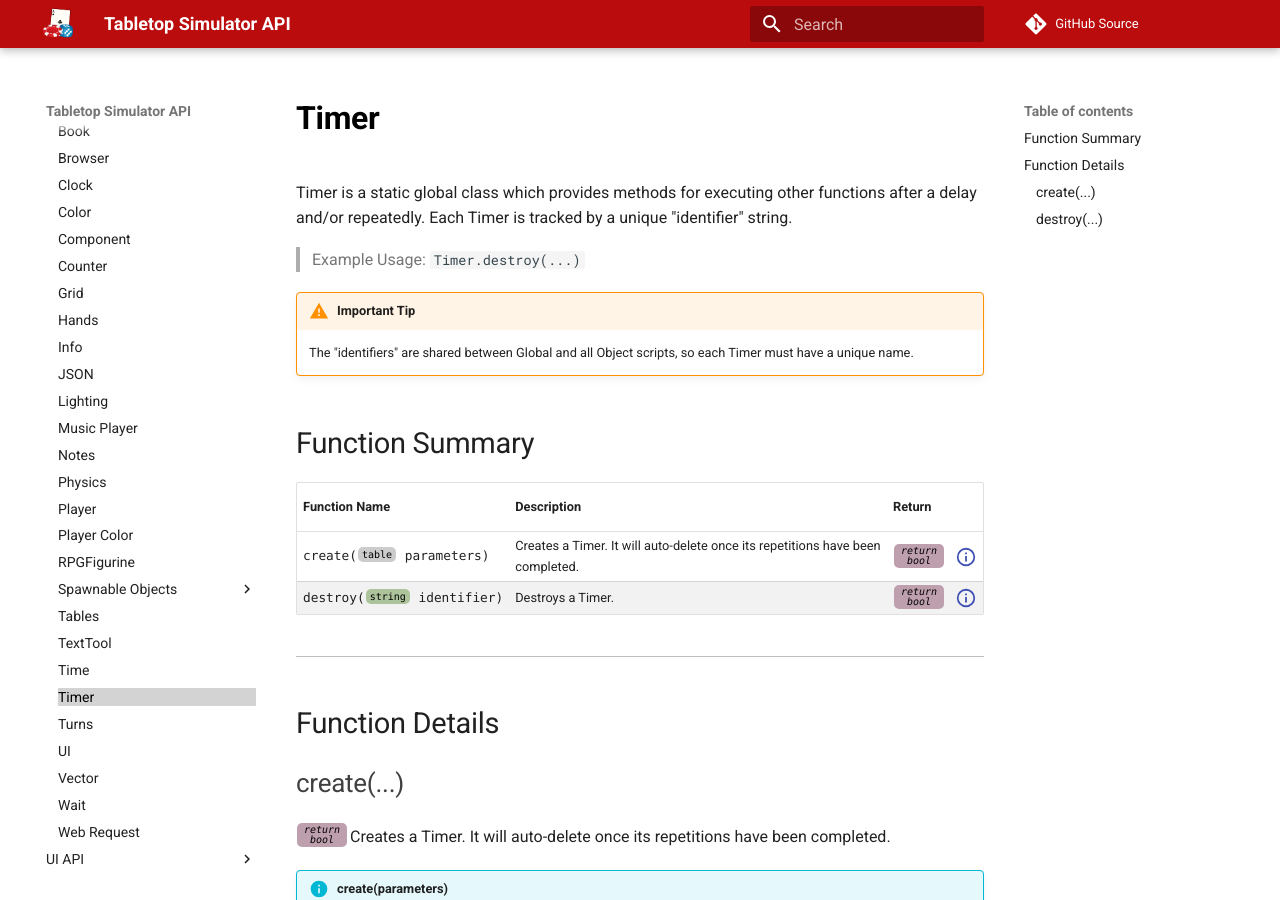
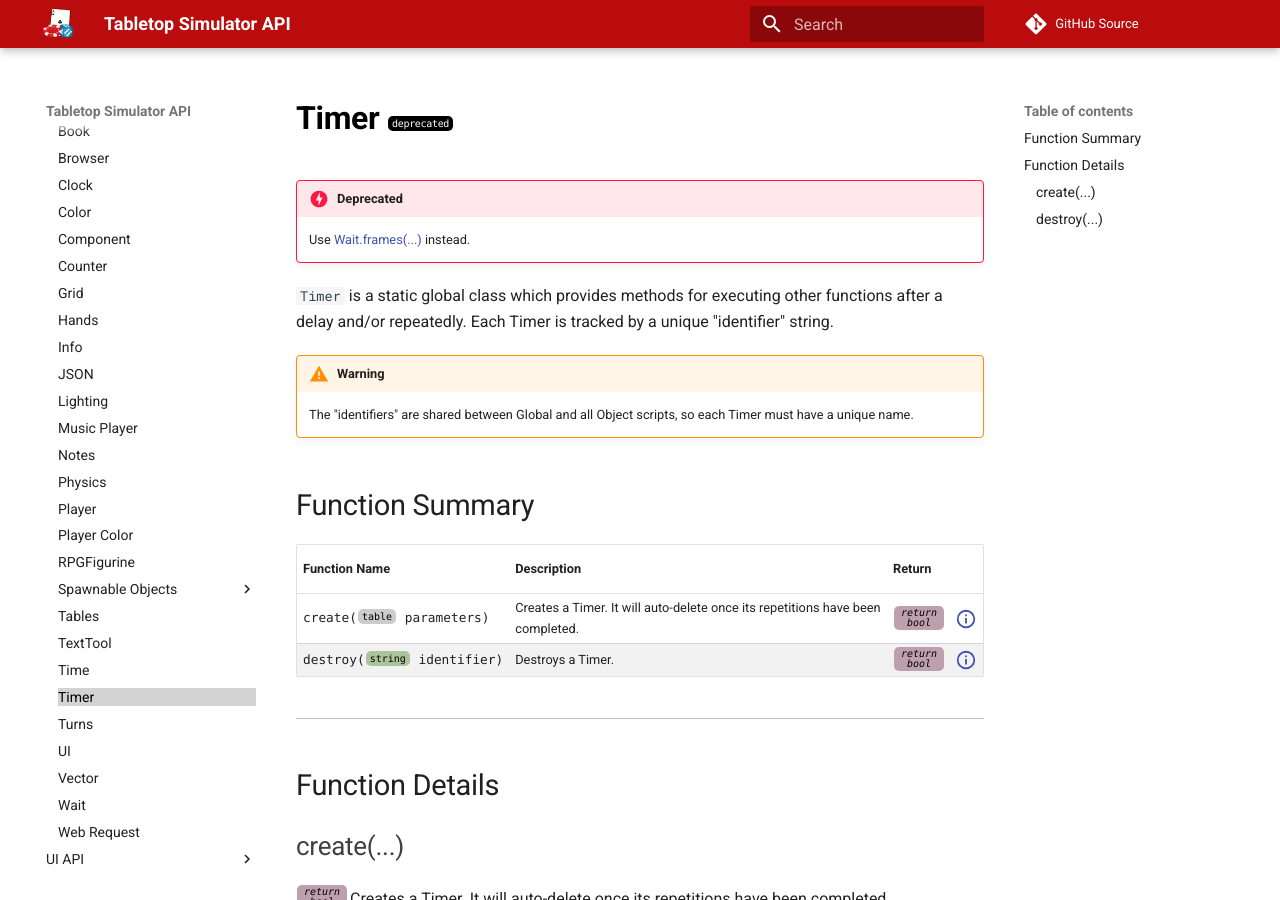
Before and after one commit to Berserk-Games/Tabletop-Simulator-API, an MkDocs documentation site: the page built from docs/timer.md, in a window 1280 px wide and 900 px high. Built offline with MkDocs 1.6.1 and Material for MkDocs 9.7.7, drawn with Linux system fonts in a browser that asks for light colours; comment, search, counter and statistics services are not loaded.

Commit message:
Marked Timer as deprecated

```diff
--- a/docs/timer.md
+++ b/docs/timer.md
@@ -1,8 +1,14 @@
-Timer is a static global class which provides methods for executing other functions after a delay and/or repeatedly. Each Timer is tracked by a unique "identifier" string.
+---
+deprecated: true
+---
 
-> Example Usage: `Timer.destroy(...)`
+!!!danger "Deprecated"
+    Use [Wait.frames(...)](wait.md#frames) instead.
 
-!!!warning "Important Tip"
+`Timer` is a static global class which provides methods for executing other functions after a delay and/or repeatedly. Each Timer is tracked by a unique "identifier" string.
+
+
+!!!warning
     The "identifiers" are shared between Global and all Object scripts, so each Timer must have a unique name.
 
 ##Function Summary
```
